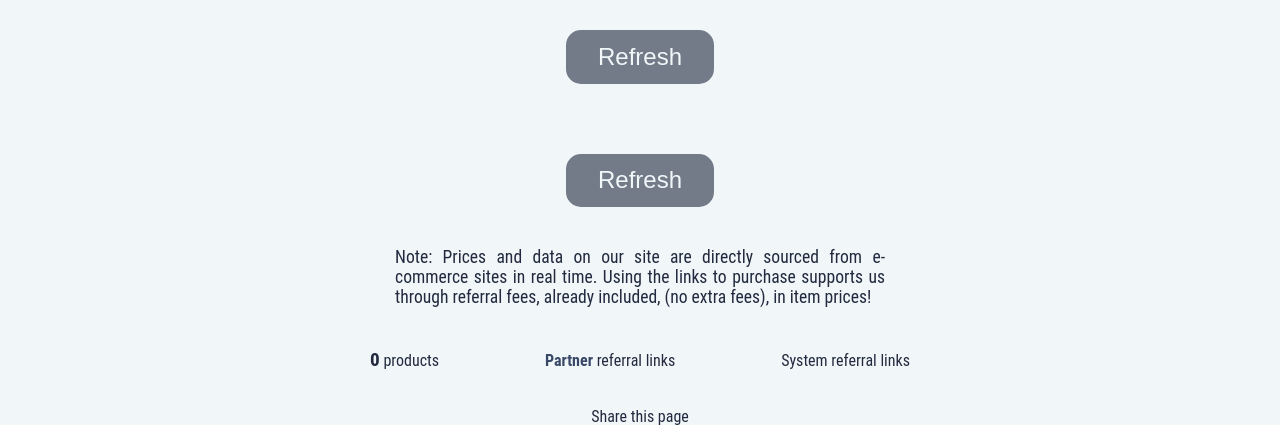
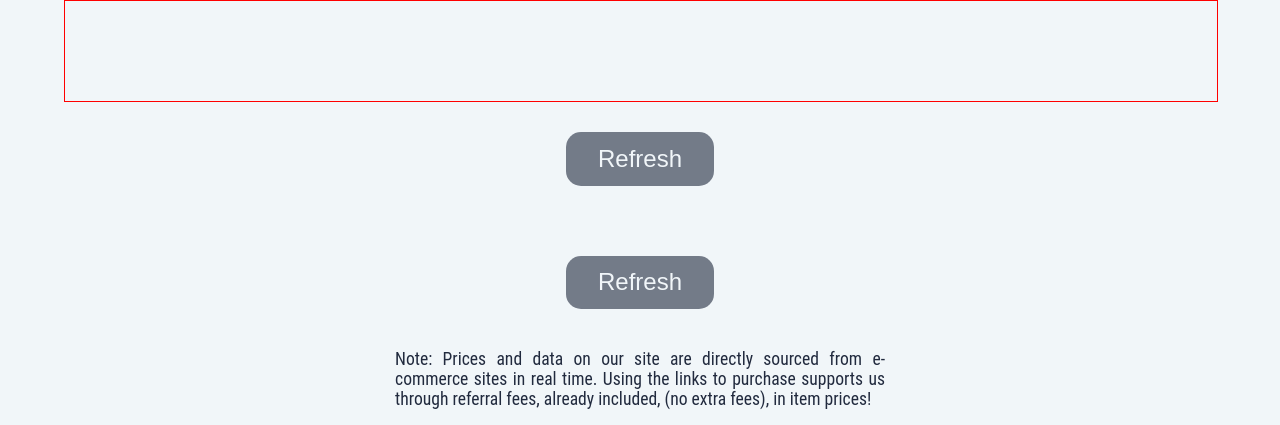
Before and after one commit to darideveloper/price-checker-us, a Flask app: template templates/preview.html in a window 1280 px wide. Shown: the part 114-539 px from the top of the page. Run offline with Flask 3, Linux system fonts and the light colour scheme; the template is opened without the code that fills it, so the values that code supplies are empty; parts of the project's set-up code (start-up, migrations or seed data) failed here and were passed over; some libraries are stand-ins or nearby versions; some web fonts are replaced.

Commit message:
feat (preview): ebay banner

```diff
--- a/templates/preview.html
+++ b/templates/preview.html
@@ -4,8 +4,17 @@
 
 {% block mainclass %}preview{% endblock %}
 
+{% block extrahead %}
+<script async src="https://epnt.ebay.com/static/epn-smart-tools.js"></script>
+<ins class="epn-placement" data-config-id="fff6328899337a3e510972ba"></ins>
+{% endblock %}
+
 {% block main %}
 <div class="preview">
+
+  <div style="width:100%; height:100px; border: 1px solid red;">
+    <ins class="epn-placement" data-config-id="fff5358d682a725ceeb577f4"></ins>
+  </div>
 
   <button class="refresh top" disabled title="Uncheck items and click here to remove them from the comparison">
     Refresh
```
